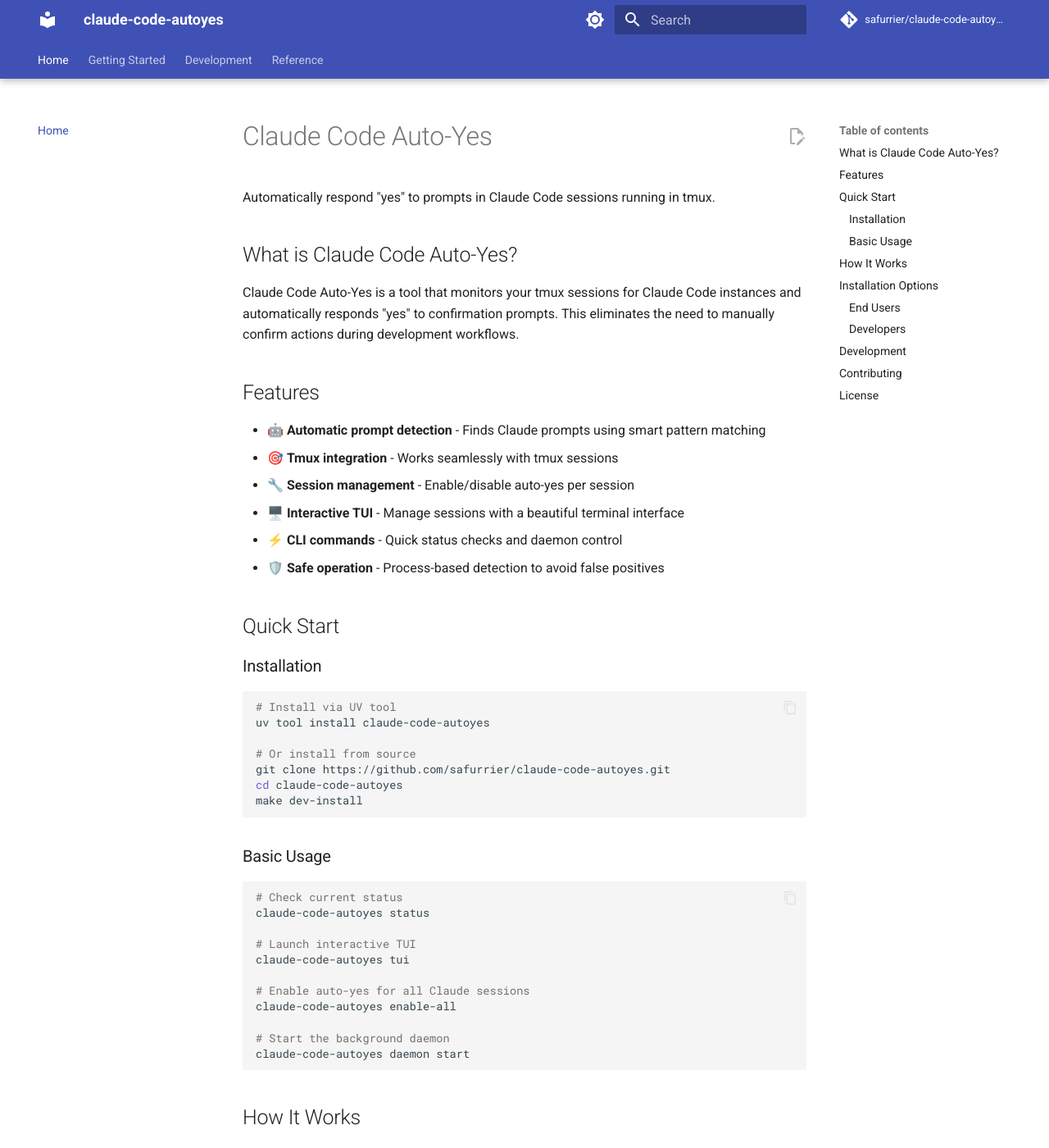
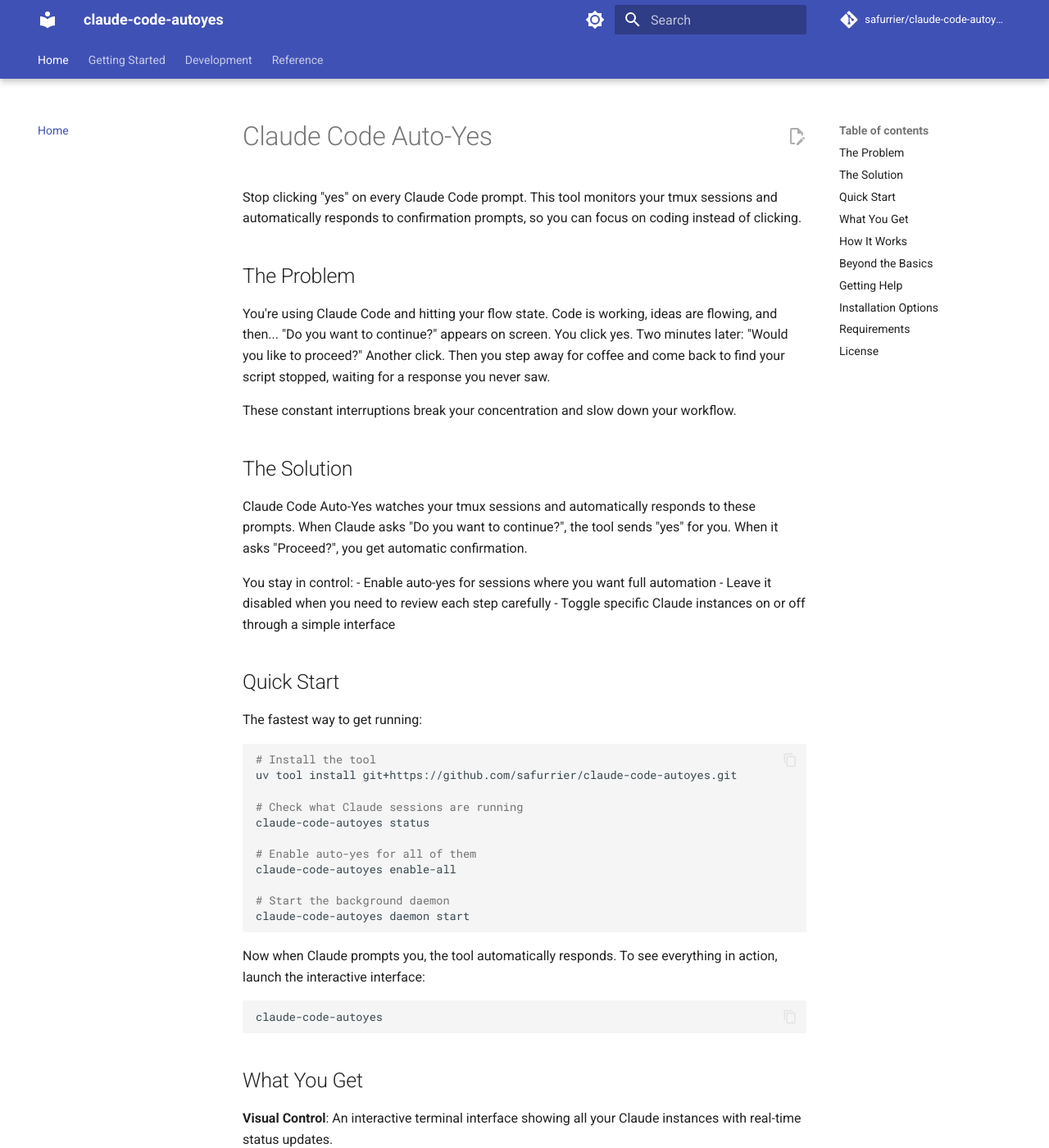
Before and after one commit to safurrier/claude-code-autoyes, an MkDocs documentation site: the page built from docs/index.md, in a window 1280 px wide and 1400 px high. Shown: the whole window at 82% size. Built offline with MkDocs 1.6.1 and Material for MkDocs 9.7.7, drawn with Linux system fonts in a browser that asks for light colours; comment, search, counter and statistics services are not loaded; some of the changed text lies outside the part shown.

Commit message:
docs: rewrite README and docs with teaching approach
Apply 'teach don't tell' principles to guide users from first contact to expert usage. Replace feature lists with problem/solution narrative and use natural writing style.

🤖 Generated with [Claude Code](https://claude.ai/code)

Co-Authored-By: Claude <noreply@anthropic.com>

````diff
--- a/docs/index.md
+++ b/docs/index.md
@@ -1,91 +1,115 @@
 # Claude Code Auto-Yes
 
-Automatically respond "yes" to prompts in Claude Code sessions running in tmux.
+Stop clicking "yes" on every Claude Code prompt. This tool monitors your tmux sessions and automatically responds to confirmation prompts, so you can focus on coding instead of clicking.
 
-## What is Claude Code Auto-Yes?
+## The Problem
 
-Claude Code Auto-Yes is a tool that monitors your tmux sessions for Claude Code instances and automatically responds "yes" to confirmation prompts. This eliminates the need to manually confirm actions during development workflows.
+You're using Claude Code and hitting your flow state. Code is working, ideas are flowing, and then... "Do you want to continue?" appears on screen. You click yes. Two minutes later: "Would you like to proceed?" Another click. Then you step away for coffee and come back to find your script stopped, waiting for a response you never saw.
 
-## Features
+These constant interruptions break your concentration and slow down your workflow.
 
-- 🤖 **Automatic prompt detection** - Finds Claude prompts using smart pattern matching
-- 🎯 **Tmux integration** - Works seamlessly with tmux sessions
-- 🔧 **Session management** - Enable/disable auto-yes per session
-- 🖥️ **Interactive TUI** - Manage sessions with a beautiful terminal interface
-- ⚡ **CLI commands** - Quick status checks and daemon control
-- 🛡️ **Safe operation** - Process-based detection to avoid false positives
+## The Solution
+
+Claude Code Auto-Yes watches your tmux sessions and automatically responds to these prompts. When Claude asks "Do you want to continue?", the tool sends "yes" for you. When it asks "Proceed?", you get automatic confirmation.
+
+You stay in control:
+- Enable auto-yes for sessions where you want full automation
+- Leave it disabled when you need to review each step carefully
+- Toggle specific Claude instances on or off through a simple interface
 
 ## Quick Start
 
-### Installation
+The fastest way to get running:
 
 ```bash
-# Install via UV tool
-uv tool install claude-code-autoyes
+# Install the tool
+uv tool install git+https://github.com/safurrier/claude-code-autoyes.git
 
-# Or install from source
-git clone https://github.com/safurrier/claude-code-autoyes.git
-cd claude-code-autoyes
-make dev-install
-```
-
-### Basic Usage
-
-```bash
-# Check current status
+# Check what Claude sessions are running
 claude-code-autoyes status
 
-# Launch interactive TUI
-claude-code-autoyes tui
-
-# Enable auto-yes for all Claude sessions
+# Enable auto-yes for all of them
 claude-code-autoyes enable-all
 
 # Start the background daemon
 claude-code-autoyes daemon start
 ```
 
+Now when Claude prompts you, the tool automatically responds. To see everything in action, launch the interactive interface:
+
+```bash
+claude-code-autoyes
+```
+
+## What You Get
+
+**Visual Control**: An interactive terminal interface showing all your Claude instances with real-time status updates.
+
+**Smart Detection**: Automatically finds Claude Code processes running in tmux panes without any configuration.
+
+**Selective Automation**: Enable auto-yes for some sessions while keeping manual control over others.
+
+**Background Monitoring**: A daemon that watches enabled sessions and responds to prompts even when you're not looking.
+
+**Multiple Themes**: Choose from 11 beautiful color schemes including Dracula, Nord, and Gruvbox.
+
+**Quick Navigation**: Jump mode lets you navigate the entire interface with single keystrokes.
+
 ## How It Works
 
-1. **Detection**: Scans tmux panes for Claude Code processes
-2. **Monitoring**: Background daemon watches enabled sessions for prompts
-3. **Response**: Automatically sends "Enter" key when Claude prompts are detected
-4. **Control**: Fine-grained control over which sessions have auto-yes enabled
+The tool scans your tmux sessions looking for processes with "claude" in the name. For each Claude instance it finds, it can monitor that tmux pane for specific prompt patterns:
+
+- "Do you want to"
+- "Would you like to"
+- "Proceed?"
+- "❯ 1. Yes"
+
+When one of these patterns appears in an enabled session, the daemon automatically sends an "Enter" keypress to that tmux pane. It's that straightforward.
+
+## Beyond the Basics
+
+Once you're comfortable with the basics, you can:
+
+- **Fine-tune control** by enabling only specific Claude instances instead of all of them
+- **Use keyboard shortcuts** to instantly toggle sessions (press 1-9 for quick access)
+- **Monitor daemon logs** if something isn't working as expected
+- **Try different themes** to match your terminal setup
+
+The tool includes comprehensive commands for every scenario, from quick status checks to detailed daemon management.
+
+## Getting Help
+
+- **Quick reference**: Run `claude-code-autoyes --help` to see all available commands
+- **Detailed guides**: Check the [Getting Started](getting-started.md) page for step-by-step instructions
+- **Development info**: See [Development](development.md) if you want to contribute or modify the tool
 
 ## Installation Options
 
-### End Users
-
+**Global tool** (recommended):
 ```bash
-# Install as a UV tool (recommended)
-uv tool install claude-code-autoyes
-
-# Or use pip
-pip install claude-code-autoyes
+uv tool install git+https://github.com/safurrier/claude-code-autoyes.git
 ```
 
-### Developers
+**Portable script** (no installation):
+```bash
+curl -s https://raw.githubusercontent.com/safurrier/claude-code-autoyes/main/claude_code_autoyes.py | uv run --script -
+```
 
+**Development setup**:
 ```bash
-# Clone and set up development environment
 git clone https://github.com/safurrier/claude-code-autoyes.git
 cd claude-code-autoyes
 make setup
-make dev-install
 ```
 
-## Development
+## Requirements
 
-See the [Getting Started](getting-started.md) guide for detailed development instructions.
+- Python 3.9 or newer
+- tmux for session management
+- Claude Code running in tmux sessions
 
-## Contributing
-
-1. Fork the repository
-2. Create a feature branch
-3. Make your changes
-4. Run the test suite: `make check`
-5. Submit a pull request
+That's it. No complex setup, no configuration files, no database backends.
 
 ## License
 
-This project is licensed under the MIT License - see the LICENSE file for details.
+MIT License - use it however you want.
````
Also changed, not shown: README.md (+122 -122 lines).
